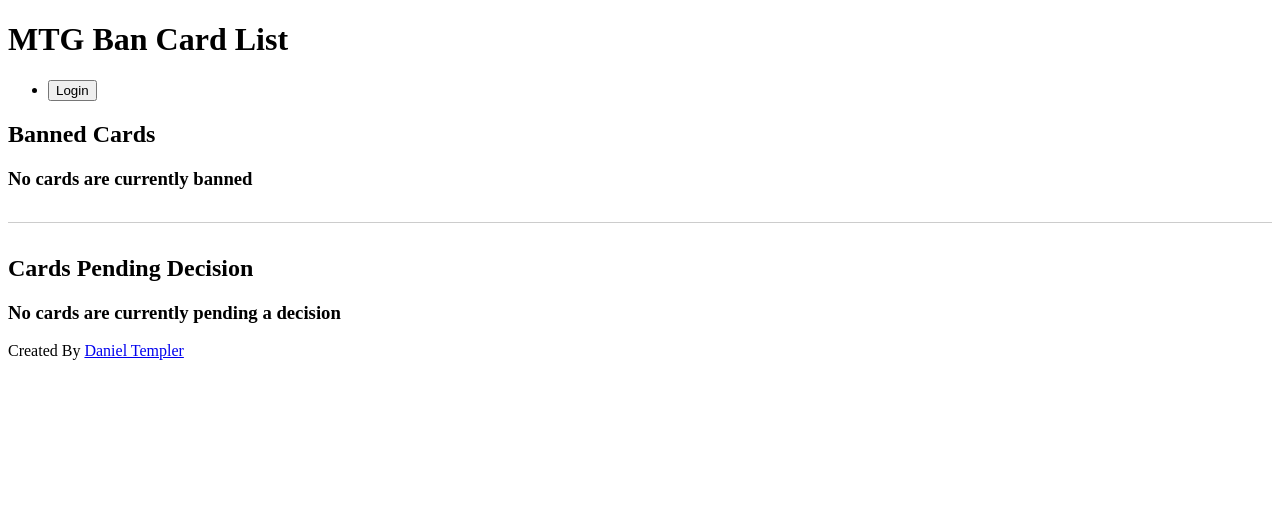
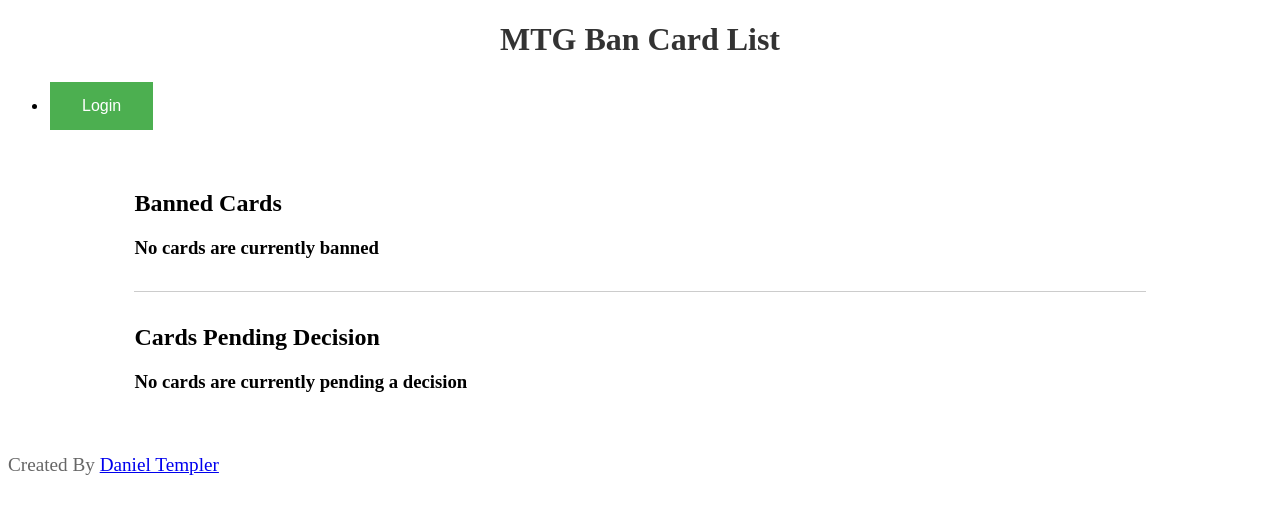
Before and after one commit to SecretaryKevin/mtg_ban_list, a React (Vite) app: page / in a window 1280 px wide. Shown: the top 514 px of the page. Built offline with nearby package versions, Linux system fonts and the light colour scheme.

Commit message:
Added Basic temp css

```diff
--- a/src/index.css
+++ b/src/index.css
@@ -3,3 +3,40 @@
     background-color: #ccc;
     margin: 2rem 0;
 }
+
+/* CSS for h1 tags */
+h1 {
+    color: #333;
+    font-size: 2em;
+    text-align: center;
+    margin-bottom: 20px;
+}
+
+/* CSS for p tags */
+p {
+    color: #666;
+    font-size: 1.2em;
+    line-height: 1.5;
+    margin-bottom: 10px;
+}
+
+/* CSS for button elements */
+button {
+    background-color: #4CAF50; /* Green */
+    border: none;
+    color: white;
+    padding: 15px 32px;
+    text-align: center;
+    text-decoration: none;
+    display: inline-block;
+    font-size: 16px;
+    margin: 4px 2px;
+    cursor: pointer;
+}
+
+/* CSS for main section */
+main {
+    width: 80%;
+    margin: 0 auto;
+    padding: 20px;
+}
```
